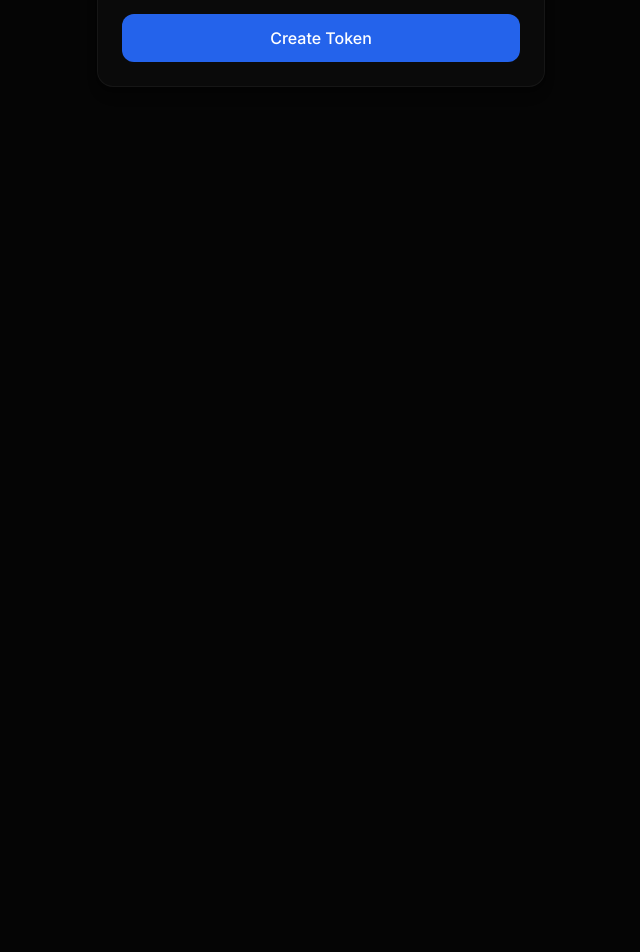
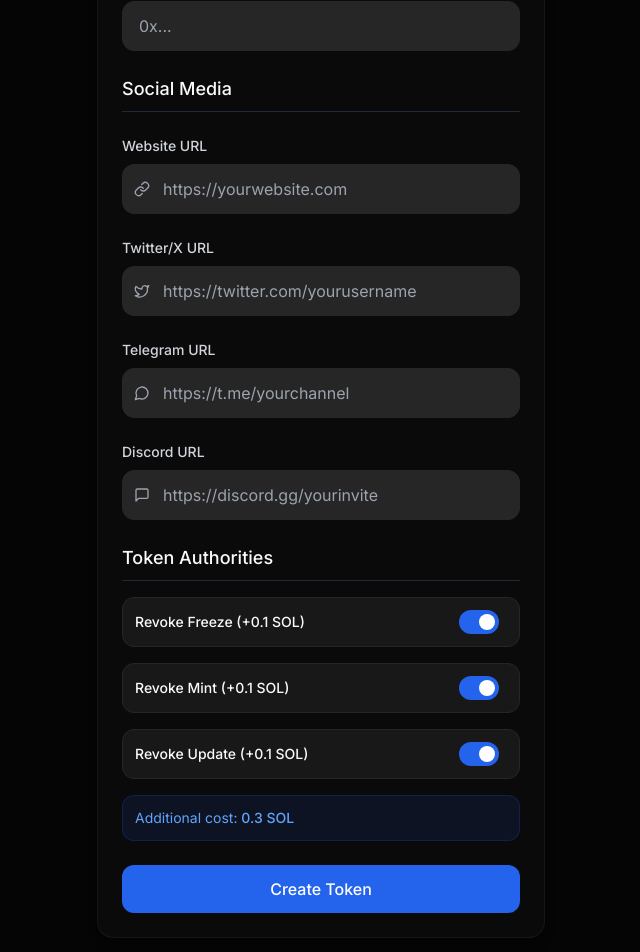
Before and after one commit to naurich677/darkminter, a React (Vite) app: page /create in a window 1280 px wide. Shown: the part 749-1701 px from the top of the page, without its empty margins (319-959 px from the left). Before the commit the page ends 884 px from the top, so only its background shows below. Built offline with nearby package versions, Linux system fonts and the light colour scheme.

Commit message:
Add social media and authority fields
Adds fields for social media URLs and token authority revocation options to the token creation form.

```diff
--- a/src/components/TokenForm.tsx
+++ b/src/components/TokenForm.tsx
@@ -1,15 +1,28 @@
 
 import { useState } from "react";
 import { motion } from "framer-motion";
-import { Check } from "lucide-react";
+import { Check, Link, Twitter, MessageCircle, MessageSquare } from "lucide-react";
+import { useToast } from "@/hooks/use-toast";
 
 const TokenForm = () => {
+  const { toast } = useToast();
+
   const [formData, setFormData] = useState({
     name: "",
     symbol: "",
     amount: "",
     decimals: "18",
     ownerAddress: "",
+    websiteUrl: "",
+    twitterUrl: "",
+    telegramUrl: "",
+    discordUrl: "",
+  });
+
+  const [authorities, setAuthorities] = useState({
+    revokeFreeze: true,
+    revokeMint: true,
+    revokeUpdate: true,
   });
 
   const [isSubmitting, setIsSubmitting] = useState(false);
@@ -18,6 +31,10 @@ const TokenForm = () => {
   const handleChange = (e: React.ChangeEvent<HTMLInputElement>) => {
     const { name, value } = e.target;
     setFormData((prev) => ({ ...prev, [name]: value }));
+  };
+
+  const handleAuthorityToggle = (authority: keyof typeof authorities) => {
+    setAuthorities((prev) => ({ ...prev, [authority]: !prev[authority] }));
   };
 
   const handleSubmit = async (e: React.FormEvent) => {
@@ -29,6 +46,12 @@ const TokenForm = () => {
       setIsSubmitting(false);
       setIsSuccess(true);
 
+      toast({
+        title: "Success!",
+        description: "Your token has been created successfully.",
+        variant: "default",
+      });
+
       // Reset success state after 3 seconds
       setTimeout(() => {
         setIsSuccess(false);
@@ -38,9 +61,26 @@ const TokenForm = () => {
           amount: "",
           decimals: "18",
           ownerAddress: "",
+          websiteUrl: "",
+          twitterUrl: "",
+          telegramUrl: "",
+          discordUrl: "",
+        });
+        setAuthorities({
+          revokeFreeze: true,
+          revokeMint: true,
+          revokeUpdate: true,
         });
       }, 3000);
     }, 1500);
+  };
+
+  const calculateTotalCost = () => {
+    let cost = 0;
+    if (authorities.revokeFreeze) cost += 0.1;
+    if (authorities.revokeMint) cost += 0.1;
+    if (authorities.revokeUpdate) cost += 0.1;
+    return cost.toFixed(1);
   };
 
   return (
@@ -52,6 +92,9 @@ const TokenForm = () => {
     >
       <div className="neo-card">
         <form onSubmit={handleSubmit} className="space-y-6">
+          <div className="space-y-6">
+            <h3 className="text-lg font-medium border-b border-gray-800 pb-2 mb-4">Token Information</h3>
+
             <FormField
               label="Token Name"
               name="name"
@@ -100,6 +143,75 @@ const TokenForm = () => {
               onChange={handleChange}
               required
             />
+          </div>
+
+          <div className="space-y-6">
+            <h3 className="text-lg font-medium border-b border-gray-800 pb-2 mb-4">Social Media</h3>
+
+            <FormField
+              label="Website URL"
+              name="websiteUrl"
+              value={formData.websiteUrl}
+              placeholder="https://yourwebsite.com"
+              onChange={handleChange}
+              icon={<Link className="h-4 w-4 text-gray-400" />}
+            />
+
+            <FormField
+              label="Twitter/X URL"
+              name="twitterUrl"
+              value={formData.twitterUrl}
+              placeholder="https://twitter.com/yourusername"
+              onChange={handleChange}
+              icon={<Twitter className="h-4 w-4 text-gray-400" />}
+            />
+
+            <FormField
+              label="Telegram URL"
+              name="telegramUrl"
+              value={formData.telegramUrl}
+              placeholder="https://t.me/yourchannel"
+              onChange={handleChange}
+              icon={<MessageCircle className="h-4 w-4 text-gray-400" />}
+            />
+
+            <FormField
+              label="Discord URL"
+              name="discordUrl"
+              value={formData.discordUrl}
+              placeholder="https://discord.gg/yourinvite"
+              onChange={handleChange}
+              icon={<MessageSquare className="h-4 w-4 text-gray-400" />}
+            />
+          </div>
+
+          <div className="space-y-4">
+            <h3 className="text-lg font-medium border-b border-gray-800 pb-2 mb-4">Token Authorities</h3>
+
+            <AuthorityOption
+              label="Revoke Freeze (+0.1 SOL)"
+              checked={authorities.revokeFreeze}
+              onChange={() => handleAuthorityToggle('revokeFreeze')}
+            />
+
+            <AuthorityOption
+              label="Revoke Mint (+0.1 SOL)"
+              checked={authorities.revokeMint}
+              onChange={() => handleAuthorityToggle('revokeMint')}
+            />
+
+            <AuthorityOption
+              label="Revoke Update (+0.1 SOL)"
+              checked={authorities.revokeUpdate}
+              onChange={() => handleAuthorityToggle('revokeUpdate')}
+            />
+
+            <div className="mt-4 p-3 bg-blue-900/20 border border-blue-800/30 rounded-lg">
+              <p className="text-sm text-blue-400">
+                Additional cost: <span className="font-medium">{calculateTotalCost()} SOL</span>
+              </p>
+            </div>
+          </div>
 
           <motion.button
             whileHover={{ scale: 1.02 }}
@@ -143,6 +255,7 @@ interface FormFieldProps {
   type?: string;
   min?: string;
   max?: string;
+  icon?: React.ReactNode;
 }
 
 const FormField = ({
@@ -154,13 +267,20 @@ const FormField = ({
   required = false,
   type = "text",
   min,
-  max
+  max,
+  icon
 }: FormFieldProps) => {
   return (
     <div className="space-y-2">
       <label htmlFor={name} className="block text-sm font-medium text-gray-300">
         {label}
       </label>
+      <div className="relative">
+        {icon && (
+          <div className="absolute inset-y-0 left-3 flex items-center pointer-events-none">
+            {icon}
+          </div>
+        )}
         <input
           type={type}
           id={name}
@@ -171,8 +291,36 @@ const FormField = ({
           required={required}
           min={min}
           max={max}
-        className="w-full bg-muted border border-border text-foreground rounded-lg px-4 py-3 focus:outline-none focus:ring-1 focus:ring-primary transition-all duration-200"
+          className={`w-full bg-muted border border-border text-foreground rounded-lg ${icon ? 'pl-10' : 'px-4'} py-3 focus:outline-none focus:ring-1 focus:ring-primary transition-all duration-200`}
         />
+      </div>
+    </div>
+  );
+};
+
+interface AuthorityOptionProps {
+  label: string;
+  checked: boolean;
+  onChange: () => void;
+}
+
+const AuthorityOption = ({ label, checked, onChange }: AuthorityOptionProps) => {
+  return (
+    <div className="flex items-center justify-between p-3 bg-muted/50 border border-border rounded-lg">
+      <label htmlFor={label} className="text-sm font-medium cursor-pointer">
+        {label}
+      </label>
+      <div className="relative inline-block w-10 mr-2 align-middle select-none">
+        <input
+          type="checkbox"
+          id={label}
+          checked={checked}
+          onChange={onChange}
+          className="sr-only"
+        />
+        <div className={`block w-10 h-6 rounded-full ${checked ? 'bg-primary' : 'bg-gray-600'} transition-colors duration-200`}></div>
+        <div className={`absolute left-1 top-1 bg-white w-4 h-4 rounded-full transition-transform duration-200 ease-in-out ${checked ? 'transform translate-x-4' : ''}`}></div>
+      </div>
     </div>
   );
 };
--- a/src/pages/Create.tsx
+++ b/src/pages/Create.tsx
@@ -1,6 +1,7 @@
 
 import { motion } from "framer-motion";
 import TokenForm from "../components/TokenForm";
+import { Toaster } from "@/components/ui/toaster";
 
 const Create = () => {
   return (
@@ -19,6 +20,7 @@ const Create = () => {
         </motion.div>
 
         <TokenForm />
+        <Toaster />
       </div>
     </div>
   );
```
Lines whose indentation alone changed are shown as unchanged.
